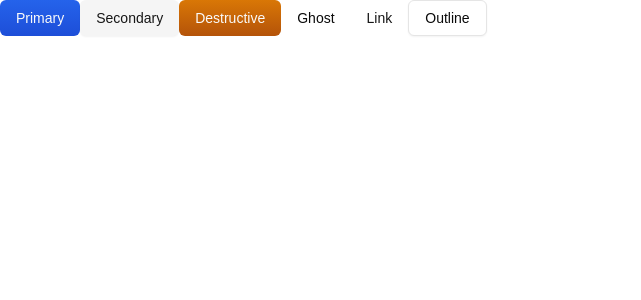
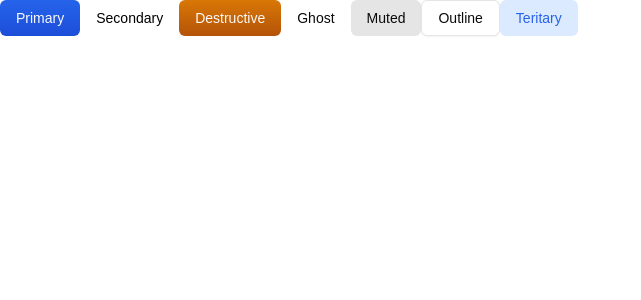
Before and after one commit to Kanishka2301/Jira-Clone, a Next.js app: page / in a window 1280 px wide. Shown: the top 300 px of the page, without its empty margins (0-641 px from the left). Built offline with nearby package versions, Linux system fonts and the light colour scheme.

Commit message:
initial commit

```diff
--- a/src/app/page.tsx
+++ b/src/app/page.tsx
@@ -6,8 +6,9 @@
       <Button variant="secondary">Secondary</Button>
       <Button variant="destructive">Destructive</Button>
       <Button variant="ghost">Ghost</Button>
-      <Button variant="link">Link</Button>
+      <Button variant="muted">Muted</Button>
       <Button variant="outline">Outline</Button>
+      <Button variant="teritary">Teritary</Button>
     </div>
   );
 }
--- a/src/components/ui/button.tsx
+++ b/src/components/ui/button.tsx
@@ -15,10 +15,12 @@
           "bg-gradient-to-b from-amber-600 to-amber-700 text-destructive-foreground hover:from-amber-700 hover:to-amber-700",
         outline:
           "border border-input bg-background shadow-sm hover:bg-accent hover:text-accent-foreground",
-        secondary:
-          "bg-secondary text-secondary-foreground shadow-sm hover:bg-secondary/80",
-        ghost: "hover:bg-accent hover:text-accent-foreground",
-        link: "text-primary underline-offset-4 hover:underline",
+        secondary: "bg-white text-black hover:bg-neutral-100",
+        ghost:
+          "border-transparent shadow-none hover:bg-accent hover:text-accent-foreground",
+        muted: "bg-neutral-200 text-natural-600 hover:bg-neutral-200/80",
+        teritary:
+          "bg-blue-100 text-blue-600 border-transparent hover:bg-blue-200 shadow-none",
       },
       size: {
         default: "h-9 px-4 py-2",
```
